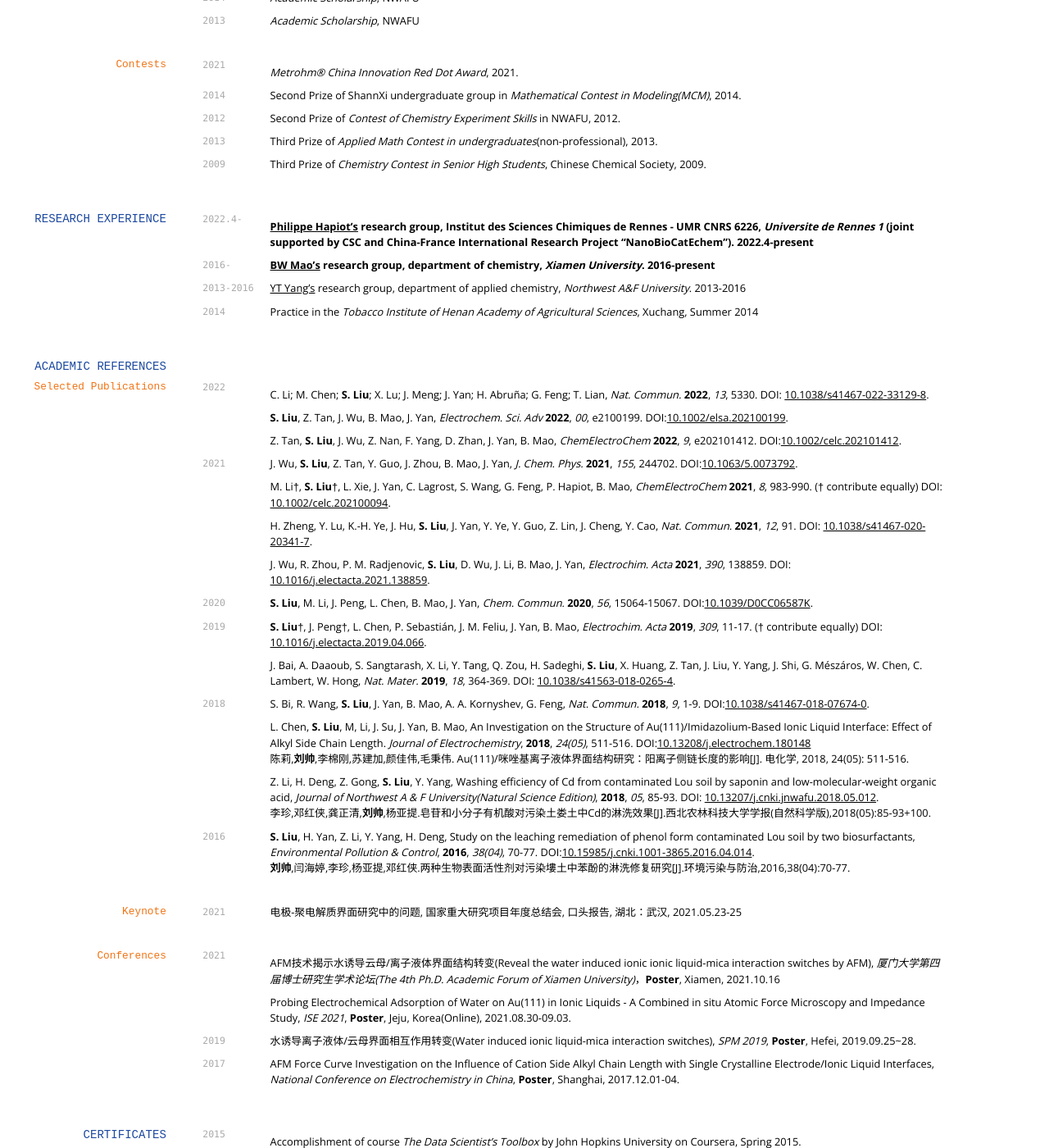
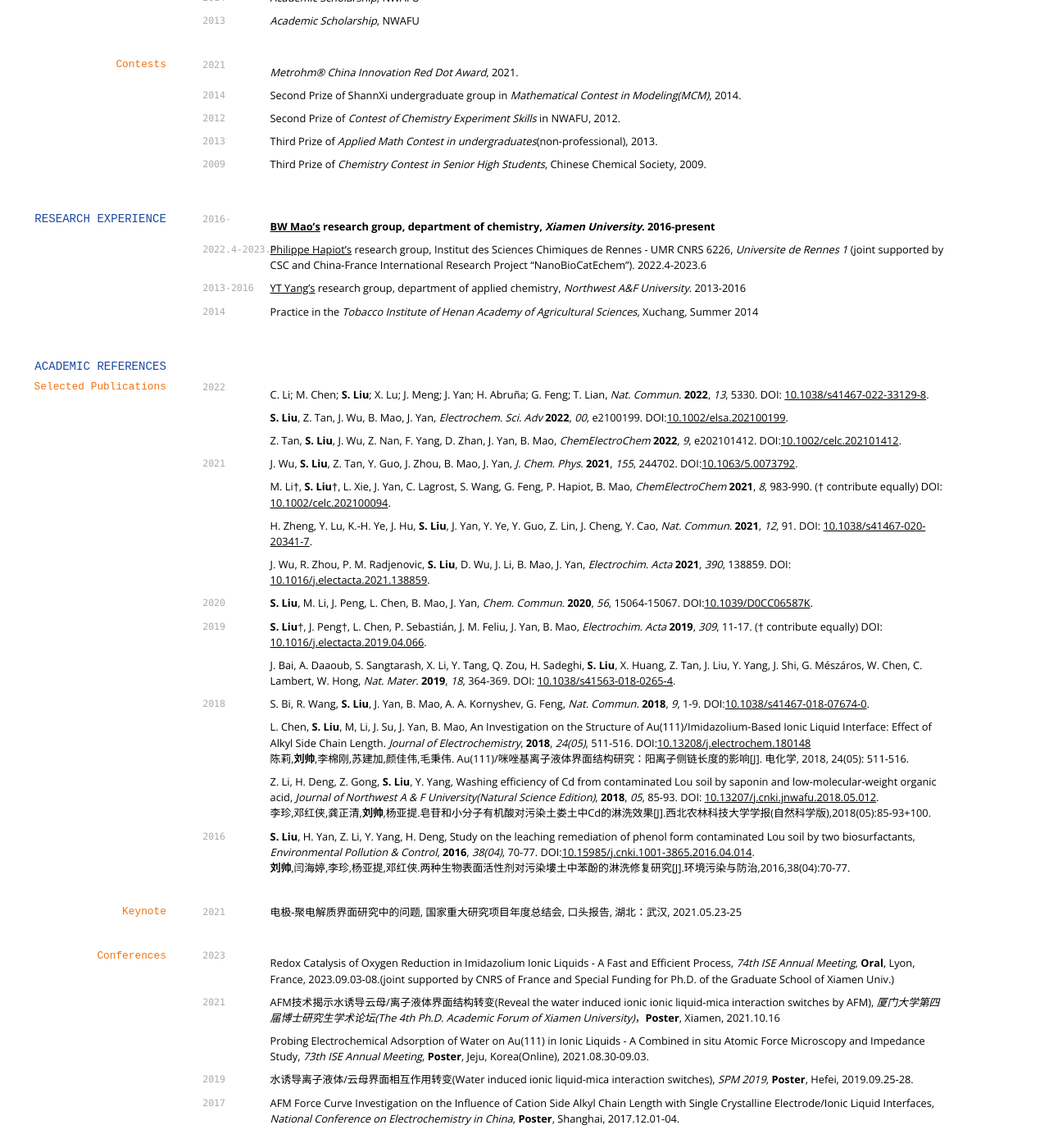
Before and after one commit to shuayliu/shuayliu.github.io, a Jekyll site: the page built from index.md, in a window 1280 px wide and 1400 px high, scrolled down 718 px. Shown: the whole window at 82% size. Built offline with Jekyll 4.4.1, drawn with Linux system fonts in a browser that asks for light colours; nearby versions of some CDN libraries; some web fonts are replaced.

Commit message:
update 20231025

```diff
--- a/index.md
+++ b/index.md
@@ -103,13 +103,13 @@ Third Prize of *Chemistry Contest in Senior High Students*, Chinese Chemical Soc
 
 ## RESEARCH EXPERIENCE
 
-`2022.4-`
-
-**[Philippe Hapiot's](https://iscr.univ-rennes1.fr/philippe-hapiot) research group, Institut des Sciences Chimiques de Rennes - UMR CNRS 6226, *Universite de Rennes 1* (joint supported by CSC and China-France International Research Project "NanoBioCatEchem").  2022.4-present**
-
 `2016-`
 
 **[BW Mao's](http://stm.xmu.edu.cn) research group, department of chemistry, *Xiamen University*.   2016-present**
+
+`2022.4-2023.9`
+
+[Philippe Hapiot's](https://iscr.univ-rennes1.fr/philippe-hapiot) research group, Institut des Sciences Chimiques de Rennes - UMR CNRS 6226, *Universite de Rennes 1* (joint supported by CSC and China-France International Research Project "NanoBioCatEchem").  2022.4-2023.6
 
 `2013-2016`
 
@@ -175,15 +175,19 @@ Z. Li, H. Deng, Z. Gong, **S. Liu**, Y. Yang, Washing efficiency of Cd from cont
 
 ### Conferences
 
+`2023`
+
+Redox Catalysis of Oxygen Reduction in Imidazolium Ionic Liquids - A Fast and Efficient Process, *74th ISE Annual Meeting*, **Oral**, Lyon, France, 2023.09.03-08.(joint supported by CNRS of France and Special Funding for Ph.D. of the Graduate School of Xiamen Univ.)
+
 `2021`
 
 AFM技术揭示水诱导云母/离子液体界面结构转变(Reveal the water induced ionic ionic liquid-mica interaction switches by AFM), *厦门大学第四届博士研究生学术论坛(The 4th Ph.D. Academic Forum of Xiamen University)*，**Poster**, Xiamen, 2021.10.16
 
-Probing Electrochemical Adsorption of Water on Au(111) in Ionic Liquids - A Combined in situ Atomic Force Microscopy and Impedance Study, *ISE 2021*, **Poster**, Jeju, Korea(Online), 2021.08.30-09.03.
+Probing Electrochemical Adsorption of Water on Au(111) in Ionic Liquids - A Combined in situ Atomic Force Microscopy and Impedance Study, *73th ISE Annual Meeting*, **Poster**, Jeju, Korea(Online), 2021.08.30-09.03.
 
 `2019`
 
-水诱导离子液体/云母界面相互作用转变(Water induced ionic liquid-mica interaction switches), *SPM 2019*, **Poster**, Hefei, 2019.09.25~28.
+水诱导离子液体/云母界面相互作用转变(Water induced ionic liquid-mica interaction switches), *SPM 2019*, **Poster**, Hefei, 2019.09.25-28.
 
 `2017`
 
```
